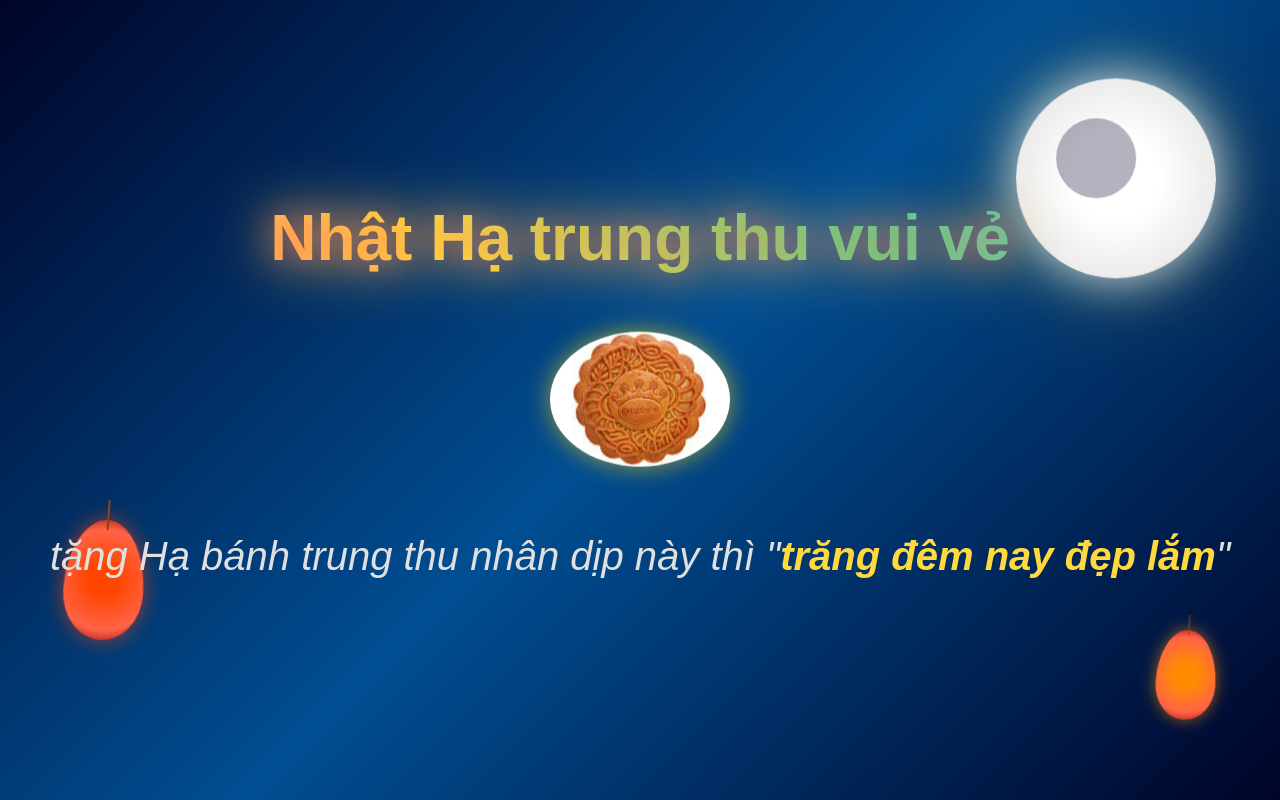
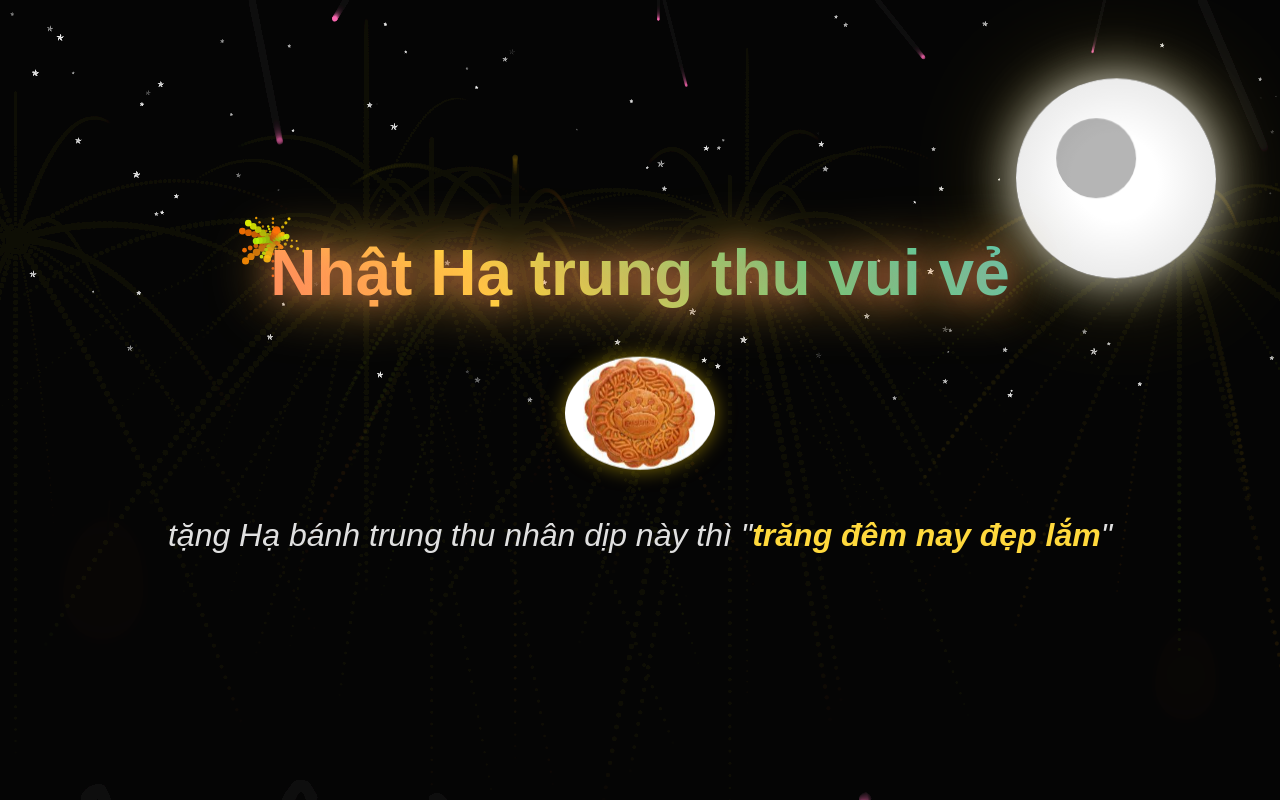
Before and after one commit to thaidong952-blip/trungthu, a Flask app: page / in a window 1280 px wide. Run offline with Flask 3, Linux system fonts and the light colour scheme.

Commit message:
Update index.html

```diff
--- a/templates/index.html
+++ b/templates/index.html
@@ -8,7 +8,7 @@
             margin: 0;
             padding: 0;
             font-family: 'Arial', sans-serif;
-            background: linear-gradient(135deg, #000428 0%, #004e92 50%, #000428 100%); /* Đêm trăng huyền bí */
+            background: linear-gradient(135deg, #0c0c0c 0%, #1a1a2e 50%, #16213e 100%); /* Đêm trăng gốc, hơi tối hơn */
             height: 100vh;
             overflow: hidden;
             display: flex;
@@ -40,18 +40,18 @@
             animation: glow 2s ease-in-out infinite alternate;
         }
         .cake-img {
-            width: 180px; /* Tăng kích thước để nổi bật */
+            width: 150px;
             height: auto;
-            margin: 40px 0; /* Tăng margin để không chèn chữ */
-            border-radius: 50%; /* Tròn */
-            box-shadow: 0 0 25px rgba(255, 215, 0, 0.6); /* Glow vàng mạnh hơn */
+            margin: 30px 0;
+            border-radius: 50%;
+            box-shadow: 0 0 20px rgba(255, 215, 0, 0.5);
             animation: float 3s ease-in-out infinite;
-            z-index: 11; /* Nổi trên chữ */
+            z-index: 11;
         }
         p {
-            font-size: 2.5em; /* To hơn, dễ đọc */
+            font-size: 2em;
             color: #e0e0e0;
-            margin: 20px 0;
+            margin: 10px 0;
             opacity: 0;
             animation: fadeInUp 2s ease-out 0.5s forwards;
             font-style: italic;
@@ -75,7 +75,7 @@
             left: 20%;
             width: 80px;
             height: 80px;
-            background: #000428;
+            background: #0c0c0c;
             border-radius: 50%;
             opacity: 0.3;
         }
@@ -145,13 +145,13 @@
 </head>
 <body>
     <canvas id="canvas"></canvas>
-    <div class="moon"></div> <!-- Trăng -->
-    <div class="lantern"></div> <!-- Đèn lồng trái -->
-    <div class="lantern-right"></div> <!-- Đèn lồng phải -->
+    <div class="moon"></div>
+    <div class="lantern"></div>
+    <div class="lantern-right"></div>
     <div class="container">
         <h1>Nhật Hạ trung thu vui vẻ</h1>
-        <img src="banh.jpeg" alt="Bánh trung thu" class="cake-img"> <!-- Hình bánh từ templates, không chèn chữ -->
-        <p>tặng Hạ bánh trung thu nhân dịp này thì "<span style="color: #ffd93d; font-weight: bold;">trăng đêm nay đẹp lắm</span>"</p> <!-- To hơn, ngoặc kép -->
+        <img src="banh.jpeg" alt="Bánh trung thu" class="cake-img">
+        <p>tặng Hạ bánh trung thu nhân dịp này thì "<span style="color: #ffd93d; font-weight: bold;">trăng đêm nay đẹp lắm</span>"</p>
     </div>
 
     <script>
@@ -165,19 +165,107 @@
         let hearts = [];
         let flowers = [];
 
-        // Giữ nguyên class Particle, Star, HeartParticle từ code cũ
+        class Particle {
+            constructor(x, y, vx, vy, color, size, life) {
+                this.x = x;
+                this.y = y;
+                this.vx = vx;
+                this.vy = vy;
+                this.color = color;
+                this.size = size;
+                this.life = life;
+                this.maxLife = life;
+            }
+            update() {
+                this.x += this.vx;
+                this.y += this.vy;
+                this.vy += 0.1;
+                this.life--;
+                this.size *= 0.99;
+            }
+            draw() {
+                ctx.save();
+                ctx.globalAlpha = this.life / this.maxLife;
+                ctx.fillStyle = this.color;
+                ctx.beginPath();
+                ctx.arc(this.x, this.y, this.size, 0, Math.PI * 2);
+                ctx.fill();
+                ctx.restore();
+            }
+        }
+
+        class HeartParticle {
+            constructor(x, y) {
+                this.x = x;
+                this.y = y;
+                this.vx = (Math.random() - 0.5) * 1; // Chậm hơn
+                this.vy = Math.random() * -1; // Bay lên chậm
+                this.angle = 0;
+                this.life = 200; // Sống lâu hơn
+                this.maxLife = 200;
+                this.size = Math.random() * 5 + 3;
+                this.rotationSpeed = Math.random() * 0.03 + 0.01; // Xoay chậm
+            }
+            update() {
+                this.x += this.vx;
+                this.y += this.vy;
+                this.vy += 0.03; // Gravity chậm
+                this.angle += this.rotationSpeed;
+                this.life--;
+            }
+            draw() {
+                ctx.save();
+                ctx.globalAlpha = this.life / this.maxLife;
+                ctx.translate(this.x, this.y);
+                ctx.rotate(this.angle);
+                ctx.fillStyle = '#ff69b4';
+                ctx.beginPath();
+                ctx.moveTo(0, -this.size);
+                ctx.bezierCurveTo(-this.size, -this.size / 2, -this.size, 0, 0, this.size / 2);
+                ctx.bezierCurveTo(this.size, 0, this.size, -this.size / 2, 0, -this.size);
+                ctx.fill();
+                ctx.restore();
+            }
+        }
+
+        class Star {
+            constructor() {
+                this.x = Math.random() * canvas.width;
+                this.y = Math.random() * canvas.height * 0.5;
+                this.size = Math.random() * 3 + 1;
+                this.twinkle = Math.random() * 255;
+            }
+            update() {
+                this.twinkle += (Math.random() - 0.5) * 2;
+                this.twinkle = Math.max(0, Math.min(255, this.twinkle));
+            }
+            draw() {
+                ctx.save();
+                ctx.globalAlpha = this.twinkle / 255 * 0.8;
+                ctx.fillStyle = '#fff';
+                ctx.beginPath();
+                ctx.moveTo(this.x, this.y - this.size);
+                for (let i = 0; i < 5; i++) {
+                    ctx.lineTo(this.x + Math.cos((i * 4 * Math.PI / 5) - Math.PI / 2) * this.size, this.y + Math.sin((i * 4 * Math.PI / 5) - Math.PI / 2) * this.size);
+                    ctx.lineTo(this.x + Math.cos((i * 4 * Math.PI / 5) + Math.PI / 2) * (this.size / 2), this.y + Math.sin((i * 4 * Math.PI / 5) + Math.PI / 2) * (this.size / 2));
+                }
+                ctx.closePath();
+                ctx.fill();
+                ctx.restore();
+            }
+        }
 
         class FlowerParticle {
             constructor(x, y) {
                 this.x = x;
                 this.y = y;
-                this.vx = (Math.random() - 0.5) * 1;
-                this.vy = Math.random() * 1 + 0.5;
+                this.vx = (Math.random() - 0.5) * 0.5; // Chậm
+                this.vy = Math.random() * 0.5 + 0.2; // Rơi chậm
                 this.angle = 0;
-                this.life = 200;
-                this.maxLife = 200;
-                this.size = Math.random() * 4 + 2;
-                this.rotationSpeed = Math.random() * 0.03 + 0.01;
+                this.life = 300; // Lâu hơn
+                this.maxLife = 300;
+                this.size = Math.random() * 3 + 1; // Nhỏ
+                this.rotationSpeed = Math.random() * 0.02 + 0.01;
             }
             update() {
                 this.x += this.vx;
@@ -220,7 +308,7 @@
         }
 
         function animate() {
-            ctx.fillStyle = 'rgba(0, 4, 40, 0.1)';
+            ctx.fillStyle = 'rgba(12, 12, 12, 0.1)';
             ctx.fillRect(0, 0, canvas.width, canvas.height);
 
             stars.forEach(star => {
@@ -247,8 +335,8 @@
             });
 
             if (Math.random() < 0.02) createFirework(Math.random() * canvas.width, canvas.height * 0.3);
-            if (Math.random() < 0.02) hearts.push(new HeartParticle(Math.random() * canvas.width, canvas.height));
-            if (Math.random() < 0.03) flowers.push(new FlowerParticle(Math.random() * canvas.width, 0));
+            if (Math.random() < 0.01) hearts.push(new HeartParticle(Math.random() * canvas.width, canvas.height)); // Ít tim hơn, chậm
+            if (Math.random() < 0.01) flowers.push(new FlowerParticle(Math.random() * canvas.width, 0)); // Ít hoa hơn, chậm
 
             requestAnimationFrame(animate);
         }
```
